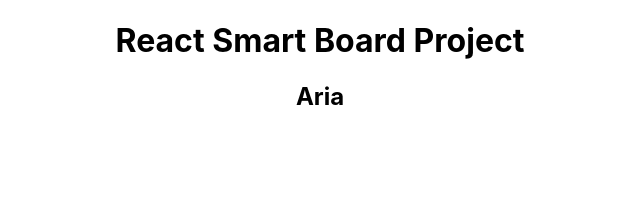
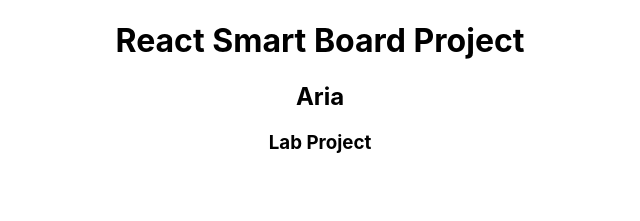
Before and after one commit to aria-abad/smart-board, a React (Create React App) app: page / in a window 1280 px wide. Shown: the top 221 px of the page, without its empty margins (320-960 px from the left). Built offline with nearby package versions, Linux system fonts and the light colour scheme.

Commit message:
add lab project to the main app page

```diff
--- a/src/App.js
+++ b/src/App.js
@@ -5,6 +5,7 @@ function App() {
     <div className="App">
       <h1>React Smart Board Project</h1>
       <h2>Aria</h2>
+      <h3>Lab Project</h3>
     </div>
   );
 }
```
